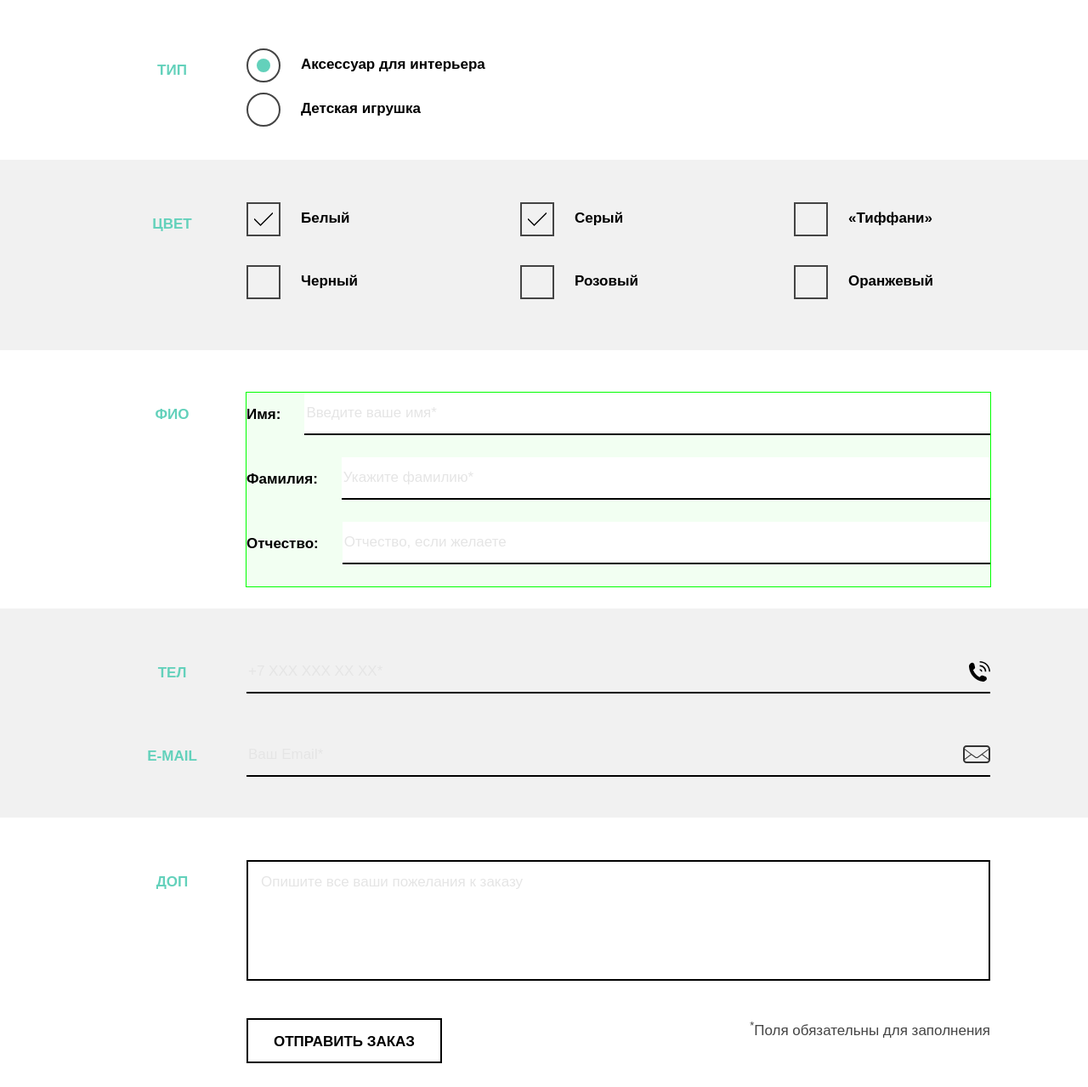
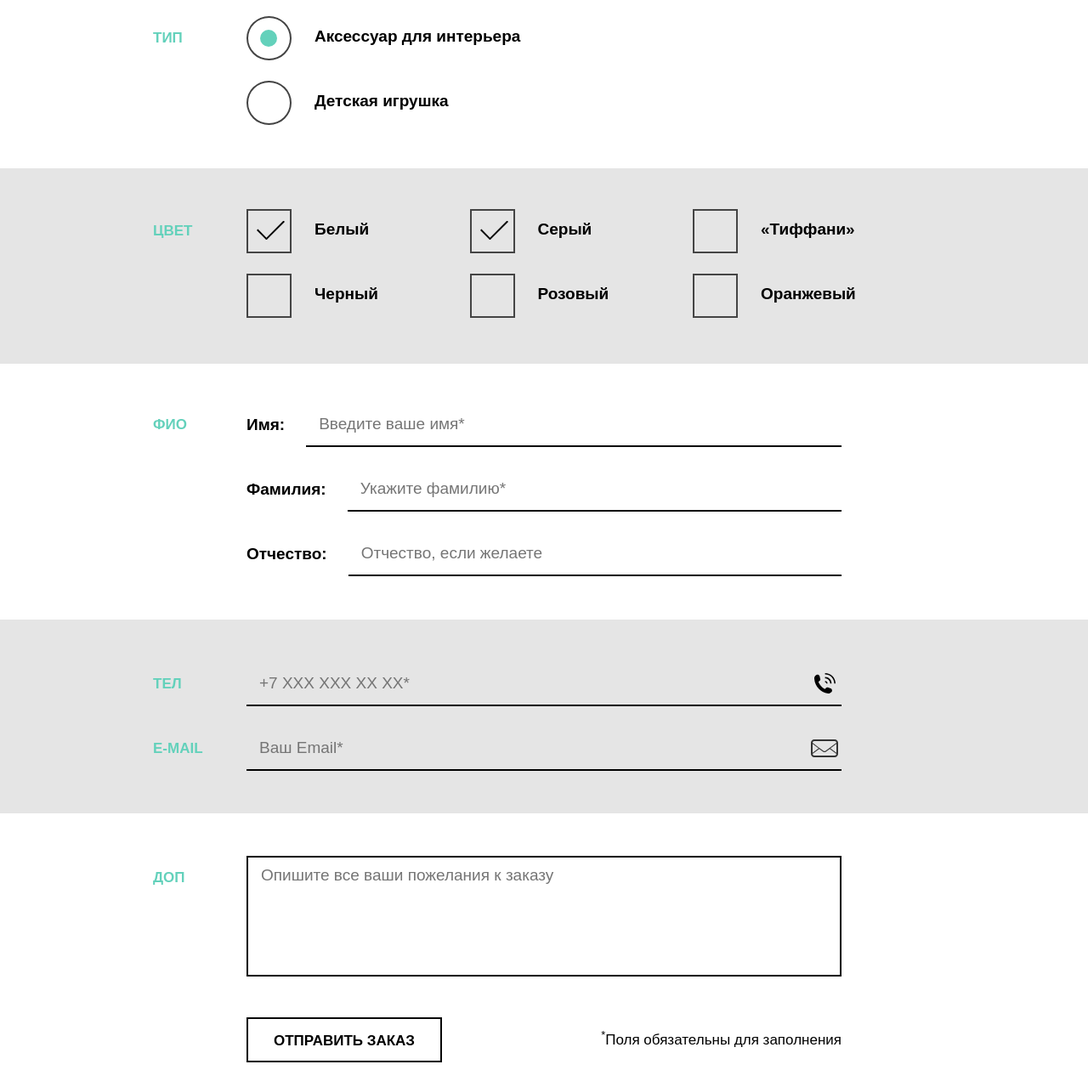
Before and after one commit to surikov-k/598165-mishka-1, a website: page source/form.html in a window 1280 px wide. Shown: the part 561-1840 px from the top of the page at 85% size. Drawn offline with nearby package versions, Linux system fonts and the light colour scheme; files that its build step writes are made by us from their sources.

Commit message:
Переделка формы

```diff
--- a/package.json
+++ b/package.json
@@ -4,13 +4,14 @@
   "private": true,
   "description": "Личный проект «Мишка» от HTML Academy",
   "devDependencies": {
+    "@htmlacademy/editorconfig-cli": "1.x",
     "autoprefixer": "9.1.x",
     "browser-sync": "2.24.x",
     "gulp": "4.0.x",
+    "gulp-notify": "^3.2.0",
     "gulp-plumber": "1.2.x",
     "gulp-postcss": "8.0.x",
     "gulp-sass": "4.0.x",
-    "@htmlacademy/editorconfig-cli": "1.x",
     "stylelint": "9.6.x",
     "stylelint-config-htmlacademy": "0.1.x"
   },
--- a/source/form.html
+++ b/source/form.html
@@ -71,94 +71,91 @@
       <h1 class="page-main__title">Вязание на заказ</h1>
     </div>
 
-    <form class="custom-order" action="https://echo.htmlacademy.ru" method="get">
-      <div class="custom-order__wrapper">
-        <p class="custom-order__text">Мы будем рады воплотить в жизнь ваши пожелания! Заполните простую форму заказа и
+    <form class="order" action="https://echo.htmlacademy.ru" method="get">
+      <div class="order__wrapper">
+        <p class="order__text">Мы будем рады воплотить в жизнь ваши пожелания! Заполните простую форму заказа и
           мы свяжемся с вами, чтобы уточнить детали.</p>
       </div>
-      <div class="custom-order__fieldset custom-order__wrapper">
-        <div class="custom-order__legend">Тип</div>
-        <ul class="custom-order__options-list">
-          <li class="custom-order__option">
-            <input type="radio" class="custom-order__radio visually-hidden" name='order-type' id="type-accesory" value="accesory"
+      <div class="order__fieldset order__fieldset--type">
+        <h3 class="order__legend">Тип</h3>
+        <ul class="order__options-list">
+          <li class="order__option">
+            <input type="radio" class="order__radio visually-hidden" name='order-type' id="type-accesory" value="accesory"
               checked>
-            <label for="type-accesory" class="custom-order__label">Аксессуар для интерьера</label>
+            <label for="type-accesory" class="order__label">Аксессуар для интерьера</label>
           </li>
-          <li class="custom-order__option">
-            <input type="radio" class="custom-order__radio visually-hidden" name="order-type" id="type-toy" value="toy">
-            <label for="type-toy" class="custom-order__label">Детская игрушка</label>
+          <li class="order__option">
+            <input type="radio" class="order__radio visually-hidden" name="order-type" id="type-toy" value="toy">
+            <label for="type-toy" class="order__label">Детская игрушка</label>
           </li>
         </ul>
       </div>
-      <div class="custom-order__background">
-        <div class="custom-order__fieldset custom-order__wrapper">
-          <div class="custom-order__legend">Цвет</div>
-          <ul class="custom-order__options-list custom-order__options-list--color">
-            <li class="custom-order__option">
-              <input type="checkbox" class="custom-order__checkbox visually-hidden" name="order-color" value="white" id="color-white"
+      <div class="order__background">
+        <div class="order__fieldset order__fieldset--color">
+          <h3 class="order__legend">Цвет</h3>
+          <ul class="order__options-list">
+            <li class="order__option">
+              <input type="checkbox" class="order__checkbox visually-hidden" name="order-color" value="white" id="color-white"
                 checked>
-              <label for="color-white" class="custom-order__label">Белый</label>
+              <label for="color-white" class="order__label">Белый</label>
             </li>
-            <li class="custom-order__option">
-              <input type="checkbox" class="custom-order__checkbox visually-hidden" name="order-color" value="grey" id="color-grey"
+            <li class="order__option">
+              <input type="checkbox" class="order__checkbox visually-hidden" name="order-color" value="grey" id="color-grey"
                 checked>
-              <label for="color-grey" class="custom-order__label">Серый</label>
+              <label for="color-grey" class="order__label">Серый</label>
             </li>
-            <li class="custom-order__option">
-              <input type="checkbox" class="custom-order__checkbox visually-hidden" name="order-color" value="tiffany"
-                id="color-tiffany">
-              <label for="color-tiffany" class="custom-order__label">«Тиффани»</label>
+            <li class="order__option">
+              <input type="checkbox" class="order__checkbox visually-hidden" name="order-color" value="tiffany" id="color-tiffany">
+              <label for="color-tiffany" class="order__label">«Тиффани»</label>
             </li>
-            <li class="custom-order__option">
-              <input type="checkbox" class="custom-order__checkbox visually-hidden" name="order-color" value="black" id="color-black">
-              <label for="color-black" class="custom-order__label">Черный</label>
+            <li class="order__option">
+              <input type="checkbox" class="order__checkbox visually-hidden" name="order-color" value="black" id="color-black">
+              <label for="color-black" class="order__label">Черный</label>
             </li>
-            <li class="custom-order__option">
-              <input type="checkbox" class="custom-order__checkbox visually-hidden" name="order-color" value="pink" id="color-pink">
-              <label for="color-pink" class="custom-order__label">Розовый</label>
-            <li class="custom-order__option">
-              <input type="checkbox" class="custom-order__checkbox visually-hidden" name="order-color" value="orange"
-                id="color-orange">
-              <label for="color-pink" class="custom-order__label">Оранжевый</label>
+            <li class="order__option">
+              <input type="checkbox" class="order__checkbox visually-hidden" name="order-color" value="pink" id="color-pink">
+              <label for="color-pink" class="order__label">Розовый</label>
+            <li class="order__option">
+              <input type="checkbox" class="order__checkbox visually-hidden" name="order-color" value="orange" id="color-orange">
+              <label for="color-pink" class="order__label">Оранжевый</label>
             </li>
           </ul>
         </div>
       </div>
-      <div class="custom-order__fieldset custom-order__wrapper">
-        <div class="custom-order__legend">ФИО</div>
-        <div class="custom-order__group">
-          <label for="first-name" class="custom-order__label">Имя:
-            <input type="text" class="custom-order__input" id="first-name" placeholder="Введите ваше имя*" name="first-name"
+      <div class="order__fieldset order__fieldset--full-name">
+        <h3 class="order__legend">ФИО</h3>
+        <div class="order__options-list">
+          <label for="first-name" class="order__label">Имя:
+            <input type="text" class="order__input" id="first-name" placeholder="Введите ваше имя*" name="first-name"
               required>
           </label>
-          <label for="last-name" class="custom-order__label">Фамилия:
-            <input type="text" class="custom-order__input" id="last-name" placeholder="Укажите фамилию*" name="last-name"
+          <label for="last-name" class="order__label">Фамилия:
+            <input type="text" class="order__input" id="last-name" placeholder="Укажите фамилию*" name="last-name"
               required>
           </label>
-          <label for="patronymic-name" class="custom-order__label">Отчество:
-            <input type="text" class="custom-order__input" id="patronymic-name" placeholder="Отчество, если желаете"
-              name="patronymic-name">
+          <label for="patronymic-name" class="order__label">Отчество:
+            <input type="text" class="order__input" id="patronymic-name" placeholder="Отчество, если желаете" name="patronymic-name">
           </label>
         </div>
       </div>
-      <div class="custom-order__background">
-        <div class="custom-order__fieldset custom-order__wrapper">
-          <div class="custom-order__legend">Тел</div>
-          <input type="tel" class="custom-order__input custom-order__input--phone" placeholder="+7 ХХХ ХХХ ХХ ХХ*" name="phone"
+      <div class="order__background">
+        <div class="order__fieldset order__fieldset--phone">
+          <h3 class="order__legend">Тел</h3>
+          <input type="tel" class="order__input order__input--phone" placeholder="+7 ХХХ ХХХ ХХ ХХ*" name="phone"
             required>
         </div>
-        <div class="custom-order__fieldset custom-order__fieldset--email custom-order__wrapper">
-          <div class="custom-order__legend">E-mail</div>
-          <input type="email" class="custom-order__input custom-order__input--email" placeholder="Ваш Email*" name="email">
+        <div class="order__fieldset order__fieldset--email">
+          <h3 class="order__legend">E-mail</h3>
+          <input type="email" class="order__input order__input--email" placeholder="Ваш Email*" name="email">
         </div>
       </div>
-      <div class="custom-order__fieldset custom-order__wrapper">
-        <div class="custom-order__legend">Доп</div>
-        <textarea name="wishes" class="custom-order__textarea" placeholder="Опишите все ваши пожелания к заказу"></textarea>
+      <div class="order__fieldset order__fieldset--addon">
+        <h3 class="order__legend">Доп</h3>
+        <textarea name="wishes" class="order__textarea" placeholder="Опишите все ваши пожелания к заказу"></textarea>
       </div>
-      <div class="custom-order__wrapper custom-order__wrapper--bottom">
-        <p class="custom-order__footnote"> <sup>*</sup>Поля обязательны для заполнения</p>
-        <button class="custom-order__button button">Отправить заказ</button>
+      <div class="order__fieldset order__fieldset--bottom">
+        <p class="order__footnote"> <sup>*</sup>Поля обязательны для заполнения</p>
+        <button class="order__button button">Отправить заказ</button>
       </div>
     </form>
 
--- a/source/sass/_custom-order.scss
+++ b/source/sass/_custom-order.scss
@@ -61,7 +61,11 @@
   }
 
   &__fieldset {
-    margin-bottom: 30px;
+    margin-bottom: 31px;
+
+    &--group {
+      margin-bottom: 10px;
+    }
 
     @media (min-width: $tablet-width) {
       display: flex;
@@ -80,7 +84,7 @@
 
   &__legend {
     padding-right: 18px;
-    margin-bottom: 25px;
+    margin-bottom: 24px;
     font-family: $font-stack;
     font-size: 17px;
     line-height: 16px;
@@ -126,8 +130,9 @@
 
     &--color {
       & li {
-        margin-bottom: 22px;
+        margin-bottom: 21px;
       }
+
       @media (min-width: $tablet-width) {
         display: flex;
         flex-wrap: wrap;
@@ -142,9 +147,19 @@
   }
 
   &__group {
+    padding-top: 8px;
+
+    & label {
+      outline: 1px solid lime;
+      background-color: rgba(212, 0, 240, 0.05);
+    }
+
+
+    & input {
       outline: 1px solid lime;
       background-color: rgba(0, 240, 0, 0.05);
-      // margin-bottom:10px;
+    }
+
     @media (min-width: $tablet-width) {
       flex-grow: 1;
 
@@ -152,7 +167,7 @@
         display: flex;
         align-items: center;
         height: 53px;
-        margin-bottom: 23px;
+        margin-bottom: 24px;
       }
 
       & label input {
@@ -286,6 +301,7 @@
       width: 230px;
       margin-right: auto;
     }
+
     @media (min-width: $desktop-width) {
       margin-left: 175px;
     }
--- /dev/null
+++ b/source/sass/_order.scss
@@ -0,0 +1,411 @@
+.order {
+  margin-top: 27px;
+
+  @media (min-width: $tablet-width) {
+    margin-top: 0;
+  }
+
+  &__text {
+    padding: 0 30px;
+    width: 320px;
+    margin: 0 auto;
+    margin-bottom: 23px;
+    font-family: $font-stack;
+    font-size: 13px;
+    line-height: 24px;
+    color: $dark-grey-color;
+
+    @media (min-width: $tablet-width) {
+      width: $tablet-width;
+      margin-bottom: 6px;
+      padding: 0 50px;
+      padding-top: 75px;
+      font-size: 17px;
+      line-height: 30px;
+    }
+
+    @media (min-width: $desktop-width) {
+      width: $desktop-width;
+      padding: 0 100px;
+      padding-top: 125px;
+      padding-left: 276px;
+      padding-right: 275px;
+    }
+  }
+
+  &__fieldset {
+    padding: 0 30px;
+    width: 320px;
+    margin: 0 auto;
+    margin-bottom: 31px;
+
+    @media (min-width: $tablet-width) {
+      width: $tablet-width;
+      padding: 0 50px;
+      padding-top: 49px;
+      display: flex;
+      margin-bottom: 30px;
+    }
+
+    @media (min-width: $desktop-width) {
+      width: $desktop-width;
+      margin: 0 auto;
+      margin-bottom: 27px;
+      padding: 0 100px;
+      padding-top: 50px;
+    }
+  }
+
+
+  &__legend {
+    margin: 0;
+    margin-bottom: 24px;
+    font-family: $font-stack;
+    font-size: 17px;
+    line-height: 16px;
+    font-weight: 700;
+    text-transform: uppercase;
+    color: $primary-color;
+    display: flex;
+    align-items: center;
+
+    &::after {
+      content: "";
+      width: 10px;
+      height: 1px;
+      margin-left: 28px;
+      background-color: $primary-color;
+      flex-grow: 1;
+    }
+
+    @media (min-width: $tablet-width) {
+      width: 167px;
+      flex-shrink: 0;
+      padding-top: 18px;
+      align-items: flex-start;
+
+      &::after {
+        display: none;
+      }
+    }
+
+    @media (min-width: $desktop-width) {
+      margin-left: 65px;
+      width: 110px;
+    }
+
+  }
+
+  &__background {
+    @media (min-width: $tablet-width) {
+      background-color: $grey-color;
+    }
+  }
+
+  &__fieldset--full-name &__legend {
+    margin-bottom: 30px;
+  }
+
+  &__fieldset--phone {
+    margin-bottom: 33px;
+  }
+
+  &__fieldset--phone &__legend {
+    margin-bottom: 7px;
+  }
+
+  &__fieldset--email &__legend {
+    margin-bottom: 7px;
+  }
+
+  &__fieldset--addon {
+    margin-bottom: 18px;
+  }
+
+  &__fieldset--bottom {
+    margin-bottom: 55px;
+  }
+
+  &__options-list {
+    margin: 0;
+    padding: 0;
+    list-style: none;
+  }
+
+  &__fieldset--color &__options-list {
+    @media (min-width: $tablet-width) {
+      display: flex;
+      flex-wrap: wrap;
+      justify-content: space-between;
+
+    }
+  }
+
+  &__fieldset--color {
+    @media (min-width: $tablet-width) {
+      padding-top: 48px;
+    }
+
+    @media (min-width: $desktop-width) {
+      padding-right: 210px;
+      padding-bottom: 30px;
+    }
+  }
+
+  &__fieldset--color &__option {
+    @media (min-width: $tablet-width) {
+      width: 240px;
+    }
+  }
+
+  &__fieldset--full-name {
+    @media (min-width: $tablet-width) {
+      padding-top: 44px;
+    }
+
+    @media (min-width: $desktop-width) {
+      padding-top: 19px;
+    }
+  }
+
+  &__fieldset--phone {
+    @media (min-width: $tablet-width) {
+      padding-top: 47px;
+      margin-bottom: 2px;
+    }
+
+    @media (min-width: $desktop-width) {
+      padding-top: 50px;
+    }
+  }
+
+  &__fieldset--email {
+    @media (min-width: $tablet-width) {
+      padding-top: 0;
+      padding-bottom: 28px;
+      margin-bottom: 0;
+    }
+  }
+
+  &__fieldset--full-name &__options-list {
+    @media (min-width: $tablet-width) {
+      flex-direction: column;
+      flex-grow: 1;
+    }
+  }
+
+  &__fieldset--full-name &__label {
+    @media (min-width: $tablet-width) {
+      display: flex;
+      align-items: center;
+      margin-bottom: 24px;
+
+    }
+  }
+
+  &__fieldset--full-name &__input {
+    @media (min-width: $tablet-width) {
+      margin: 0;
+      margin-left: 25px;
+      min-height: 52px;
+      padding-left: 15px;
+      font-size: 19px;
+      line-height: 18px;
+    }
+
+    @media (min-width: $desktop-width) {
+      margin-right: 175px;
+    }
+  }
+
+  &__fieldset--phone &__input {
+
+    background: url("../img/icon-phone.svg") no-repeat 226px 10px;
+
+    @media (min-width: $tablet-width) {
+      padding-left: 15px;
+      background-position: 450px;
+    }
+
+    @media (min-width: $desktop-width) {
+      margin-right: 175px;
+      background-position: 668px;
+    }
+  }
+
+  &__fieldset--email &__input {
+    background: url("../img/icon-mail.svg") no-repeat 225px 10px;
+
+    @media (min-width: $tablet-width) {
+      padding-left: 15px;
+      font-size: 19px;
+      background-position: 447px 12px;
+    }
+
+    @media (min-width: $desktop-width) {
+      margin-right: 175px;
+      background-position: 664px 10px;
+    }
+  }
+
+  &__fieldset--addon &__textarea {
+    padding-top: 12px;
+    font-size: 19px;
+
+    @media (min-width: $desktop-width) {
+      margin-right: 175px;
+    }
+  }
+
+  &__fieldset--bottom {
+    @media (min-width: $tablet-width) {
+      padding-top: 35px;
+      align-items: center;
+      margin-bottom: 50px;
+    }
+
+    @media (min-width: $desktop-width) {
+      padding-top: 30px;
+      padding-left: 275px;
+      padding-right: 275px;
+    }
+  }
+
+
+  &__button {
+    @media (min-width: $tablet-width) {
+      order: -1;
+      width: 230px;
+      margin-right: auto;
+    }
+  }
+
+  &__option {
+    height: 40px;
+    margin-bottom: 21px;
+    padding-top: 12px;
+    position: relative;
+    padding-left: 63px;
+
+    @media (min-width: $tablet-width) {
+      height: 51px;
+      padding-top: 15px;
+      padding-left: 80px;
+      margin-bottom: 25px;
+    }
+  }
+
+  &__label {
+    font-family: $font-stack;
+    font-size: 17px;
+    line-height: 18px;
+    font-weight: 700;
+    display: block;
+
+    @media (min-width: $tablet-width) {
+      font-size: 19px;
+    }
+  }
+
+  &__option &__label::before {
+    content: "";
+    display: block;
+    position: absolute;
+    left: 0;
+    top: 0;
+    width: 40px;
+    height: 40px;
+    border: 2px solid $dark-grey-color;
+
+    @media (min-width: $tablet-width) {
+      width: 53px;
+      height: 52px;
+    }
+  }
+
+  &__radio+&__label::before {
+    border-radius: 50%;
+  }
+
+  &__radio:checked+&__label::after {
+    content: "";
+    display: block;
+    position: absolute;
+    left: 12px;
+    top: 12px;
+    width: 16px;
+    height: 16px;
+    border-radius: 50%;
+    background-color: $primary-color;
+
+    @media (min-width: $tablet-width) {
+      width: 20px;
+      height: 20px;
+      left: 16px;
+      top: 16px;
+    }
+  }
+
+  &__checkbox:checked+&__label::after {
+    content: "";
+    display: block;
+    position: absolute;
+    left: 9px;
+    top: 12px;
+    width: 22px;
+    height: 16px;
+    background: url("../img/icon-tick.svg") no-repeat center;
+    background-size: cover;
+
+    @media (min-width: $tablet-width) {
+      width: 33px;
+      height: 22px;
+      left: 12px;
+      top: 14px;
+    }
+  }
+
+  &__input {
+    display: block;
+    width: 100%;
+    height: 52px;
+    margin-bottom: 22px;
+    padding: 0;
+    border: 0;
+    border-bottom: 2px solid #000000;
+    background: none;
+    font-family: $font-stack;
+    font-size: 17px;
+    line-height: 18px;
+  }
+
+  &__fieldset--phone &__input {
+    font-size: 19px;
+  }
+
+  &__textarea {
+    width: 100%;
+    min-height: 142px;
+    display: block;
+    padding: 15px;
+    font-family: $font-stack;
+    font-size: 17px;
+    line-height: 18px;
+    color: $dark-grey-color;
+    border: 2px solid #000000;
+    resize: none;
+  }
+
+  &__footnote {
+    font-family: $font-stack;
+    font-size: 14px;
+    line-height: 16px;
+    margin: 0;
+    margin-bottom: 29px;
+
+    @media (min-width: $tablet-width) {
+      font-size: 17px;
+      margin-bottom: 0;
+    }
+  }
+}
--- a/source/sass/_page-main.scss
+++ b/source/sass/_page-main.scss
@@ -22,8 +22,8 @@
       line-height: 50px;
       border-top: 1px solid $grey-color;
       margin-top: -60px;
-      padding-top: 95px;
-      padding-bottom: 87px;
+      padding-top: 93px;
+      padding-bottom: 80px;
     }
 
     @media (min-width: $desktop-width) {
--- a/source/sass/style.scss
+++ b/source/sass/style.scss
@@ -20,5 +20,6 @@
 @import "goods";
 @import "item-card";
 @import "video";
-@import "custom-order";
+// @import "custom-order";
+@import "order";
 @import "modal";
```
Also changed, not shown: gulpfile.js (+9 -1 lines), 1 other file.
